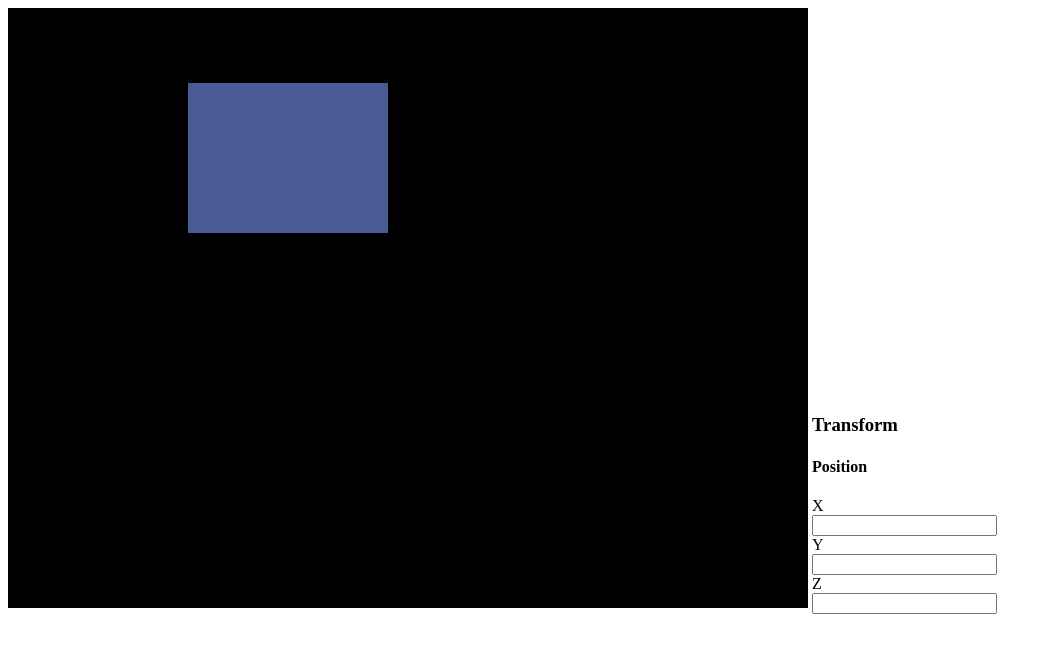
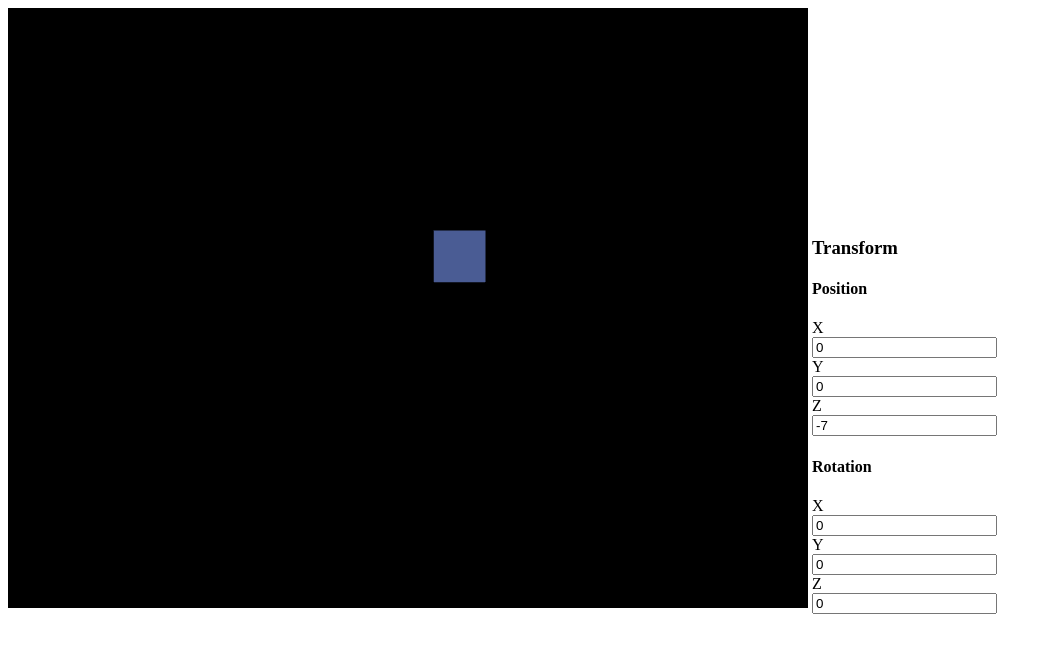
Before and after one commit to Tulioh/webgl, a plain HTML site: page public_html/teste.html in a window 1280 px wide. Shown: the whole page, without its empty margins (0-1052 px from the left). Drawn offline with Linux system fonts and the light colour scheme.

Commit message:
Implementando matrix rotate

```diff
--- /dev/null
+++ b/public_html/js/InputHandler.js
@@ -0,0 +1,76 @@
+var InputHandler = function() {
+    var positionX = document.getElementById( "position-x" );
+    var positionY = document.getElementById( "position-y" );
+    var positionZ = document.getElementById( "position-z" );
+
+    var rotationX = document.getElementById( "rotation-x" );
+    var rotationY = document.getElementById( "rotation-y" );
+    var rotationZ = document.getElementById( "rotation-z" );
+
+    var xPostionValue = positionX.value = 0;
+    var yPostionValue = positionY.value = 0;
+    var zPostionValue = positionZ.value = -7;
+
+    var xRotationValue = rotationX.value = 0;
+    var yRotationValue = rotationY.value = 0;
+    var zRotationValue = rotationZ.value = 0;
+
+    this.handleTransform = function() {
+        onChangePosition();
+        onChangeRotation();
+    };
+
+    var onChangePosition = function(){
+        positionX.onchange = function() {
+            positionX.value = xPostionValue = validateInputedNumber( this.value, xPostionValue );;
+        };
+
+        positionY.onchange = function() {
+            positionY.value = yPostionValue = validateInputedNumber( this.value, yPostionValue );
+        };
+
+        positionZ.onchange = function() {
+            positionZ.value = zPostionValue = validateInputedNumber( this.value, zPostionValue );
+        };
+    };
+
+    var onChangeRotation = function(){
+        rotationX.onchange = function() {
+            rotationX.value = xRotationValue = validateInputedNumber( this.value, xRotationValue );;
+        };
+
+        rotationY.onchange = function() {
+            rotationY.value = yRotationValue = validateInputedNumber( this.value, yRotationValue );
+        };
+
+        rotationZ.onchange = function() {
+            rotationZ.value = zRotationValue = validateInputedNumber( this.value, zRotationValue );
+        };
+    };
+
+    var validateInputedNumber = function( newNumber, oldNumber ) {
+        newNumber = parseFloat( newNumber );
+
+        if( !isNaN( newNumber ) ) {
+            return newNumber;
+        } else {
+            return oldNumber;
+        }
+    };
+
+    this.getPosition = function() {
+        return new Vector( xPostionValue, yPostionValue, zPostionValue );
+    };
+
+    this.getX = function() {
+        return xPostionValue;
+    };
+
+    this.getY = function() {
+        return yPostionValue;
+    };
+
+    this.getZ = function() {
+        return zPostionValue;
+    };
+};
--- /dev/null
+++ b/public_html/js/Mat4.js
@@ -0,0 +1,88 @@
+var Mat4 = function() {
+    var glMatrixArrayType = typeof Float32Array != "undefined" ? Float32Array : typeof WebGLFloatArray != "undefined" ? WebGLFloatArray : Array;
+    var matrix = new glMatrixArrayType(16);
+
+    this.identity = function() {
+        matrix[0] = 1;
+        matrix[1] = 0;
+        matrix[2] = 0;
+        matrix[3] = 0;
+        matrix[4] = 0;
+        matrix[5] = 1;
+        matrix[6] = 0;
+        matrix[7] = 0;
+        matrix[8] = 0;
+        matrix[9] = 0;
+        matrix[10] = 1;
+        matrix[11] = 0;
+        matrix[12] = 0;
+        matrix[13] = 0;
+        matrix[14] = 0;
+        matrix[15] = 1;
+    };
+
+    this.frustum = function(a, b, c, d, e, g) {
+        var h = b - a, i = d - c, j = g - e;
+        matrix[0] = e * 2 / h;
+        matrix[1] = 0;
+        matrix[2] = 0;
+        matrix[3] = 0;
+        matrix[4] = 0;
+        matrix[5] = e * 2 / i;
+        matrix[6] = 0;
+        matrix[7] = 0;
+        matrix[8] = (b + a) / h;
+        matrix[9] = (d + c) / i;
+        matrix[10] = -(g + e) / j;
+        matrix[11] = -1;
+        matrix[12] = 0;
+        matrix[13] = 0;
+        matrix[14] = -(g * e * 2) / j;
+        matrix[15] = 0;
+    };
+
+    this.perspective = function(a, b, c, d) {
+        a = c * Math.tan(a * Math.PI / 360);
+        b = a * b;
+
+        this.frustum(-b, b, -a, a, c, d);
+    };
+
+    this.translate = function( vec ) {
+        var a = vec[2], b = vec[0], c = vec[1];
+
+        matrix[12] = matrix[0] * b + matrix[4] * c + matrix[8] * a + matrix[12];
+        matrix[13] = matrix[1] * b + matrix[5] * c + matrix[9] * a + matrix[13];
+        matrix[14] = matrix[2] * b + matrix[6] * c + matrix[10] * a + matrix[14];
+        matrix[15] = matrix[3] * b + matrix[7] * c + matrix[11] * a + matrix[15];
+    };
+
+    this.rotateX = function( deg ) {
+        var rad = Math.radians( deg );
+
+        var s = Math.sin( rad );
+        var c = Math.cos( rad );
+
+        var a10 = matrix[4],
+            a11 = matrix[5],
+            a12 = matrix[6],
+            a13 = matrix[7],
+            a20 = matrix[8],
+            a21 = matrix[9],
+            a22 = matrix[10],
+            a23 = matrix[11];
+
+        matrix[4] = a10 * c + a20 * s;
+        matrix[5] = a11 * c + a21 * s;
+        matrix[6] = a12 * c + a22 * s;
+        matrix[7] = a13 * c + a23 * s;
+        matrix[8] = a20 * c - a10 * s;
+        matrix[9] = a21 * c - a11 * s;
+        matrix[10] = a22 * c - a12 * s;
+        matrix[11] = a23 * c - a13 * s;
+    };
+
+    this.getMatrix = function() {
+        return matrix;
+    };
+};
--- a/public_html/js/Shader.js
+++ b/public_html/js/Shader.js
@@ -1,13 +1,18 @@
 var Shader = function() {
     this.getVertexShaderSource = function() {
-        return "attribute vec3 aVertexPosition;"+
+        return "attribute vec3 vertexPosition;"+
+
+        "uniform mat4 mvMatrix;" +
+        "uniform mat4 pMatrix;" +
+
         "void main(void) {"+
-        "    gl_Position = vec4(aVertexPosition.x - 0.80, aVertexPosition.y, aVertexPosition.z, 1.0);"+
+        "    gl_Position = pMatrix * mvMatrix * vec4(vertexPosition, 1.0);"+
         "}";
     };
 
     this.getFragmentShaderSource = function() {
         return "precision mediump float;" +
+
         "void main(void) {" +
         "    gl_FragColor = vec4(0.2901960784313725, 0.3607843137254902, 0.5803921568627451, 1.0);"+
         "}";
--- a/public_html/js/ShaderProgram.js
+++ b/public_html/js/ShaderProgram.js
@@ -1,28 +1,21 @@
 var ShaderProgram = function() {
-
-    this.init = function() {
+    if( ShaderProgram.prototype.program !== null ) {
         var vertexShader = new ShaderLoader().getVertexShader();
         var fragmentShader = new ShaderLoader().getFragmentShader();
 
-        this.program = gl.createProgram();
-        gl.attachShader( this.program, vertexShader );
-        gl.attachShader( this.program, fragmentShader );
-        gl.linkProgram( this.program );
+        var program = gl.createProgram();
+        gl.attachShader( program, vertexShader );
+        gl.attachShader( program, fragmentShader );
+        gl.linkProgram( program );
 
-        if ( !gl.getProgramParameter( this.program, gl.LINK_STATUS ) ) {
+        if ( !gl.getProgramParameter( program, gl.LINK_STATUS ) ) {
             alert("Could not initialise shaders");
         }
 
-        gl.useProgram( this.program );
+        gl.useProgram( program );
 
-        return this.program;
-    };
+        ShaderProgram.prototype.program = program;
+    }
 
-    this.getProgram = function() {
-        return this.program;
-    };
+    return ShaderProgram.prototype.program;
 };
-
-ShaderProgram.prototype = {
-    program: null
-};
--- a/public_html/js/Vector.js
+++ b/public_html/js/Vector.js
@@ -9,5 +9,18 @@ var Vector = function(x, y, z) {
         this.z = vector.z;
     };
 
+    this.magnitude = function() {
+        var vec = new Vector( this.x, this.y, this.z );
+        return Math.sqrt( ( (vec.x * vec.x) + ( vec.y * vec.y ) + ( vec.z * vec.z ) ) );
+    };
 
+    this.normalize = function() {
+        var mag = this.magnitude();
+
+        var newX = this.x / mag;
+        var newY = this.y / mag;
+        var newZ = this.z / mag;
+
+        return new Vector( newX, newY, newZ );
+    };
 };
--- a/public_html/js/main.js
+++ b/public_html/js/main.js
@@ -2,14 +2,29 @@ document.write('<script type="text/javascript" src="js/GLContext.js"></script>')
 document.write('<script type="text/javascript" src="js/Shader.js"></script>');
 document.write('<script type="text/javascript" src="js/ShaderLoader.js"></script>');
 document.write('<script type="text/javascript" src="js/ShaderProgram.js"></script>');
+document.write('<script type="text/javascript" src="js/Mat4.js"></script>');
+document.write('<script type="text/javascript" src="js/InputHandler.js"></script>');
+document.write('<script type="text/javascript" src="js/Vector.js"></script>');
 
 var gl = null;
+var program;
+var inputHandler;
 
 function initApp() {
+    inputHandler = new InputHandler()
+
     initWebGLContext();
     initShaders();
     initBuffers();
+
+    window.requestAnimationFrame( update );
+}
+
+function update() {
+    inputHandler.handleTransform();
     drawScene();
+
+    window.requestAnimationFrame(update);
 }
 
 function initWebGLContext() {
@@ -18,10 +33,12 @@ function initWebGLContext() {
 }
 
 function initShaders() {
-    var program = new ShaderProgram().init();
+    program = new ShaderProgram();
+    program.vertexPositionAttribute = gl.getAttribLocation( program, "vertexPosition" );
+    gl.enableVertexAttribArray( program.vertexPositionAttribute );
 
-    program.vertexPositionAttribute = gl.getAttribLocation( program, "aVertexPosition" );
-    gl.enableVertexAttribArray( program.vertexPositionAttribute );
+    program.pMatrixUniform = gl.getUniformLocation( program, "pMatrix" );
+    program.mvMatrixUniform = gl.getUniformLocation( program, "mvMatrix" );
 }
 
 var squareVertexPositionBuffer;
@@ -63,9 +80,22 @@ function drawScene() {
     gl.enable(gl.DEPTH_TEST);
     gl.clear(gl.COLOR_BUFFER_BIT | gl.DEPTH_BUFFER_BIT);
 
+    var pMatrix = new Mat4();
+    pMatrix.perspective(45, gl.viewportWidth / gl.viewportHeight, 0.1, 100.0);
+
+    var mvMatrix = new Mat4();
+    mvMatrix.identity();
+
+    var pos = inputHandler.getPosition();
+    mvMatrix.translate( [ pos.x, pos.y, pos.z ] );
+
+    //mvMatrix.rotateX( 1 )
+
     gl.bindBuffer( gl.ARRAY_BUFFER, squareVertexPositionBuffer );
-    var program = new ShaderProgram().init();
     gl.vertexAttribPointer( program.vertexPositionAttribute, squareVertexPositionBuffer.itemSize, gl.FLOAT, false, 0, 0 );
+
+    gl.uniformMatrix4fv( program.pMatrixUniform, false, pMatrix.getMatrix() );
+    gl.uniformMatrix4fv( program.mvMatrixUniform, false, mvMatrix.getMatrix() );
 
     gl.drawArrays( gl.TRIANGLE_STRIP, 0, squareVertexPositionBuffer.numItems );
 }
--- a/public_html/js/teste.js
+++ /dev/null
@@ -1,5 +0,0 @@
-function inputHandler() {
-    var positionX = document.getElementById( "position-x" );
-    var positionY = document.getElementById( "position-x" );
-    var positionZ = document.getElementById( "position-x" );
-}
--- a/public_html/teste.html
+++ b/public_html/teste.html
@@ -12,16 +12,29 @@
         <div id="menus">
             <h3>Transform</h3>
 
-            <h4>Position</h4>
-            <label for="position-x">X</label>
-            <input id="position-x" name="position-x" type="text" />
-            <label for="position-x">Y</label>
-            <input id="position-y" name="position-y" type="text" />
-            <label for="position-x">Z</label>
-            <input id="position-z" name="position-z" type="text" />
+            <div id="position">
+                <h4>Position</h4>
+                <label for="position-x">X</label>
+                <input id="position-x" name="position-x" type="number" />
+                <label for="position-x">Y</label>
+                <input id="position-y" name="position-y" type="number" />
+                <label for="position-x">Z</label>
+                <input id="position-z" name="position-z" type="number" />
+            </div>
+
+            <div id="rotation">
+                <h4>Rotation</h4>
+                <label for="rotation-x">X</label>
+                <input id="rotation-x" name="rotation-x" type="number" />
+                <label for="rotation-x">Y</label>
+                <input id="rotation-y" name="rotation-y" type="number" />
+                <label for="rotation-x">Z</label>
+                <input id="rotation-z" name="rotation-z" type="number" />
+            </div>
 
         </div>
 
         <script type="text/javascript" src="js/main.js"></script>
+        <script type="text/javascript" src="js/Mat4.js"></script>
     </body>
 </html>
```
Also changed, not shown: public_html/index.html (+4 -2 lines), public_html/js/MathUtil.js (added, +9 -0 lines), public_html/lesson3.html (+2 -2 lines).
